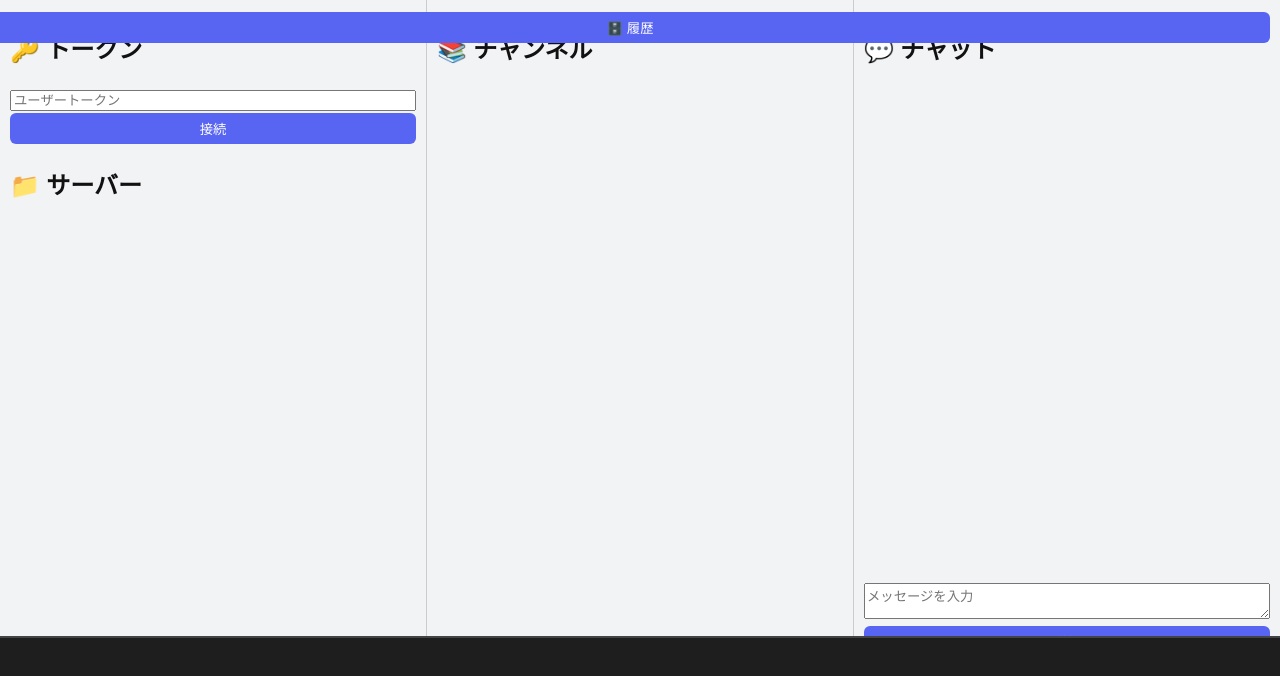
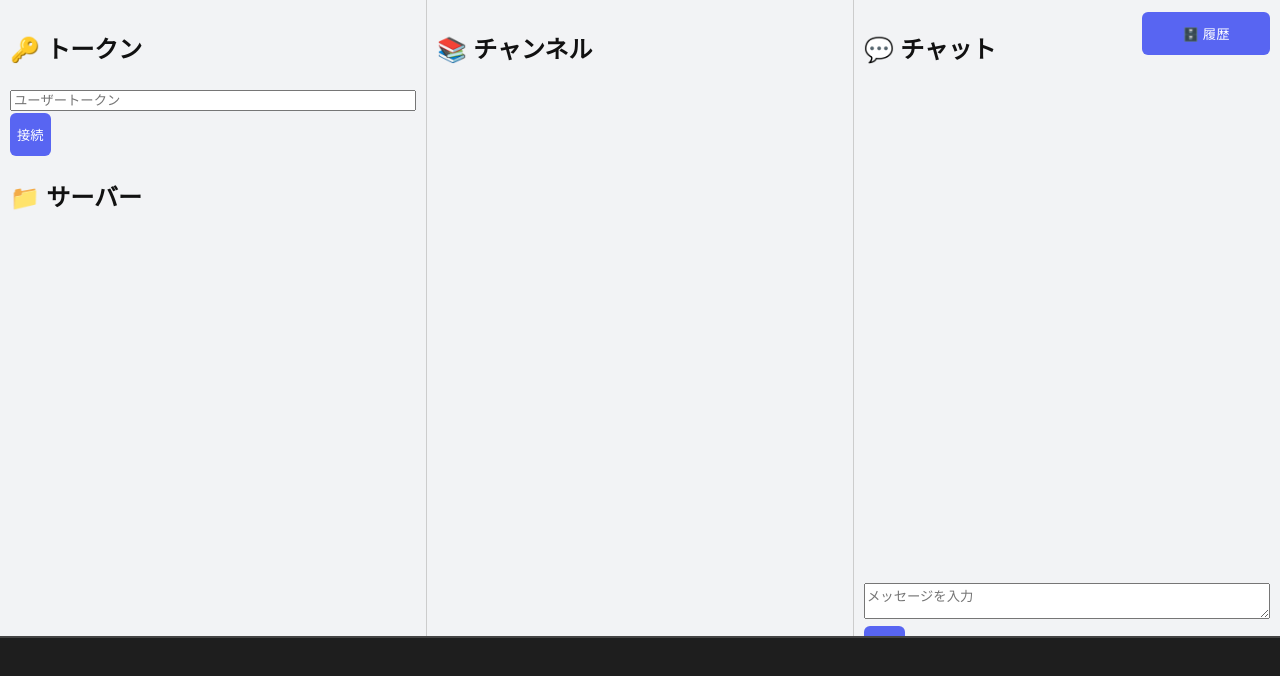
Before and after one commit to nawa-git1/Online-chat, a plain HTML site: page index.html in a window 1280 px wide. Drawn offline with Linux system fonts and the light colour scheme.

Commit message:
Update index.html

```diff
--- a/index.html
+++ b/index.html
@@ -31,8 +31,8 @@
       background: #5865F2;
       color: white;
       border: none;
-      padding: 6px;
-      width: 100%;
+      padding: 12px 6px;
+      width: 10%;
       margin: 2px 0;
       border-radius: 6px;
       cursor: pointer;
```
